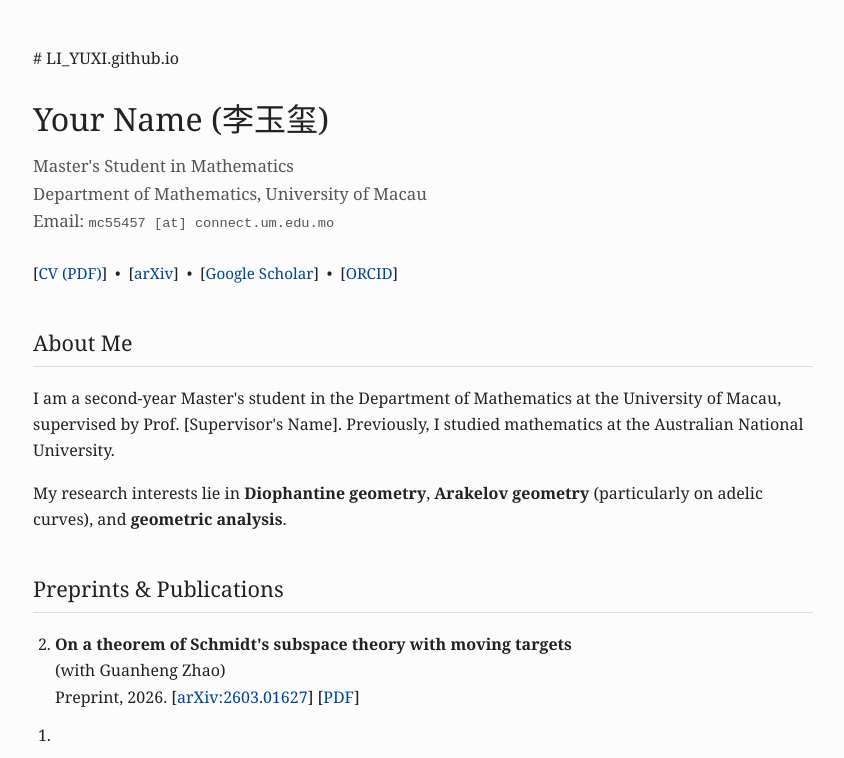
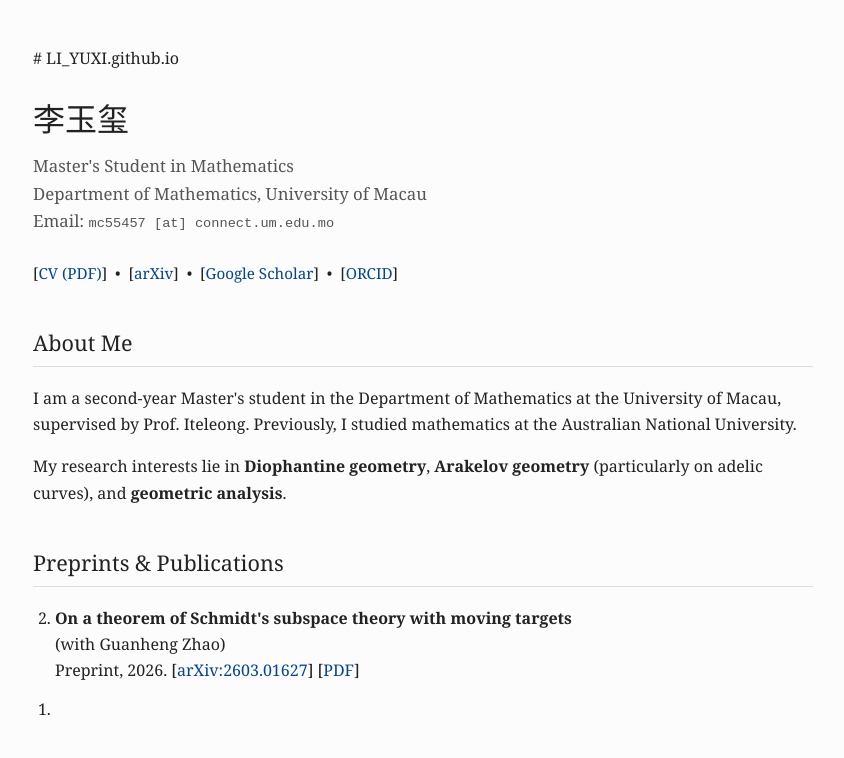
Before and after one commit to sugeladizhisi12138/LI_YUXI.github.io, a plain HTML site: page index.html in a window 1280 px wide. Shown: the top 758 px of the page, without its empty margins (217-1061 px from the left). Drawn offline with nearby package versions, Linux system fonts and the light colour scheme.

Commit message:
Update index.html

```diff
--- a/index.html
+++ b/index.html
@@ -77,7 +77,7 @@
 <body>
 
     <header>
-        <h1>Your Name (李玉玺)</h1>
+        <h1>李玉玺</h1>
         <div class="subtitle">
             Master's Student in Mathematics<br>
             Department of Mathematics, University of Macau<br>
@@ -94,7 +94,7 @@
     <section>
         <h2>About Me</h2>
         <p>
-            I am a second-year Master's student in the Department of Mathematics at the University of Macau, supervised by Prof. [Supervisor's Name]. Previously, I studied mathematics at the Australian National University.
+            I am a second-year Master's student in the Department of Mathematics at the University of Macau, supervised by Prof. Iteleong. Previously, I studied mathematics at the Australian National University.
         </p>
         <p>
             My research interests lie in <strong>Diophantine geometry</strong>, <strong>Arakelov geometry</strong> (particularly on adelic curves), and <strong>geometric analysis</strong>.
```
